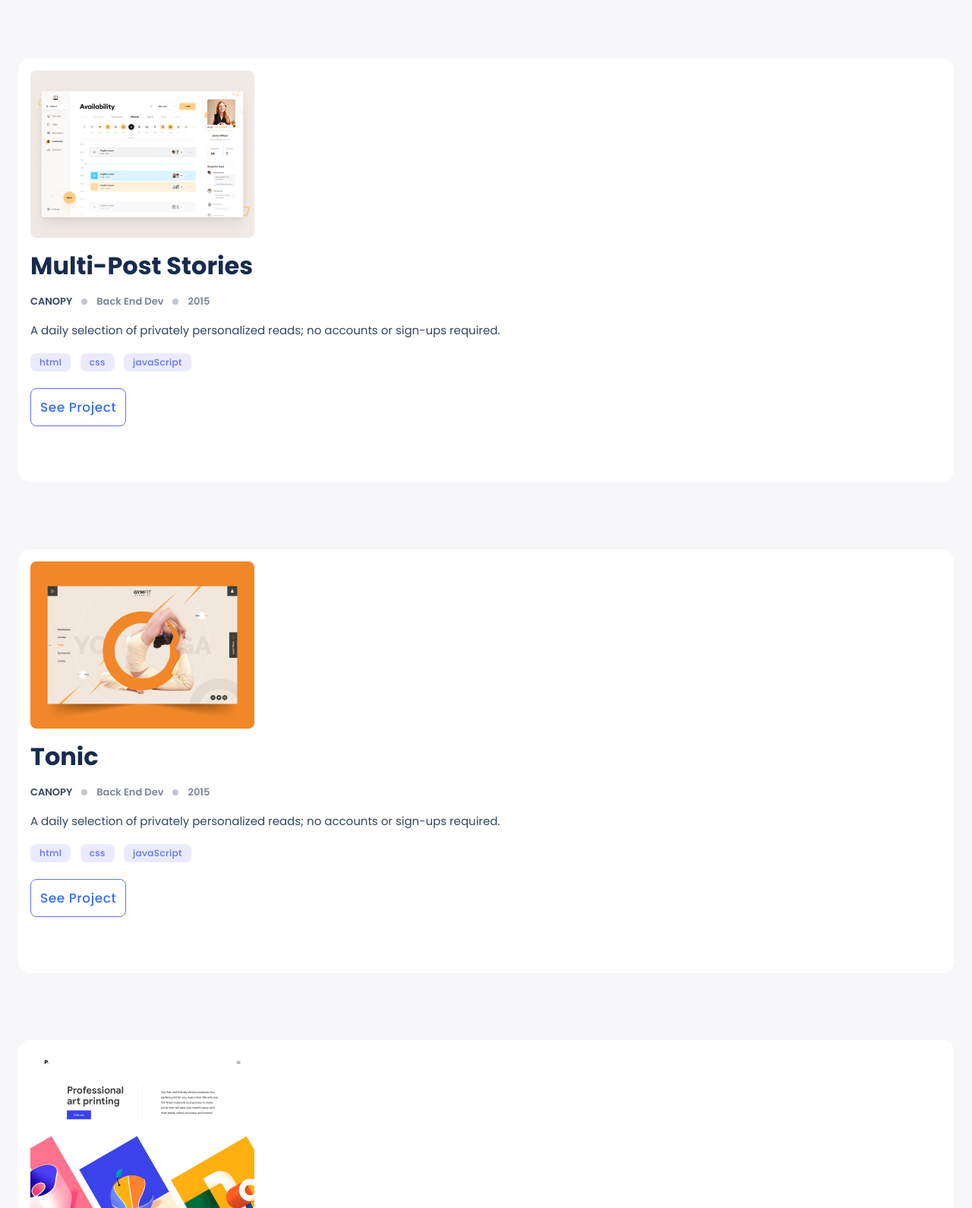
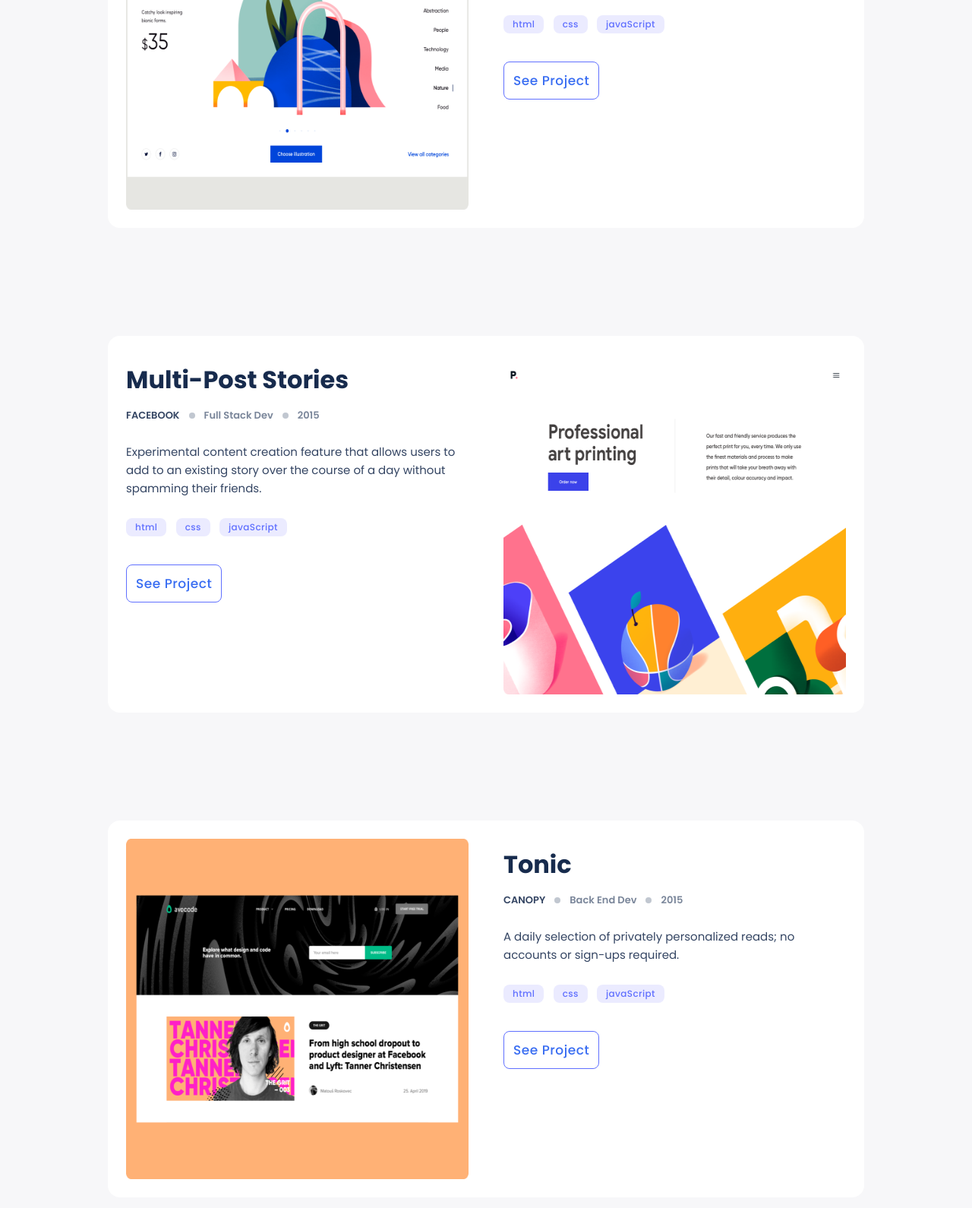
Before and after one commit to Shisui6/portfolio-website, a website: page index.html in a window 1280 px wide. Shown: the part 1210-2800 px from the top of the page at 76% size. Drawn offline with Linux system fonts and the light colour scheme.

Commit message:
Style desktop intro and project section

```diff
--- a/index.html
+++ b/index.html
@@ -29,7 +29,8 @@
     </header>
     <main>
       <section class="intro-section">
-        <h1 class="intro-h1">I'm Okemdi Glad to see you!</h1>
+        <div class="intro-content">
+          <h1 class="intro-h1">I'm Okemdi <br> Glad to see you!</h1>
           <p class="desc">
             I'm a software developer! I can help you build a product , feature or
             website Look through some of my work and experience! If you like what
@@ -62,10 +63,12 @@
               /></a>
             </li>
           </ul>
+        </div>
       </section>
       <section class="projects-section">
         <div class="project">
-          <img src="./resources/images/project-1.png" alt="project-1" />
+          <div id="project-img1"></div>
+          <div>
             <h2>Tonic</h2>
             <div class="project-type">
               <h3 class="text-font">CANOPY</h3>
@@ -85,19 +88,22 @@
             </ul>
             <a href="#" class="pro-res">See Project</a>
           </div>
+        </div>
         <div class="project">
-          <img src="./resources/images/project-2.png" alt="project-2" />
+          <div id="project-img2"></div>
+          <div>
             <h2>Multi-Post Stories</h2>
             <div class="project-type">
-            <h3 class="text-font">CANOPY</h3>
+              <h3 class="text-font">FACEBOOK</h3>
               <img src="./resources/images/counter.svg" alt="counter" />
-            <h4 class="text-font">Back End Dev</h4>
+              <h4 class="text-font">Full Stack Dev</h4>
               <img src="./resources/images/counter.svg" alt="counter" />
               <h4 class="text-font">2015</h4>
             </div>
             <p>
-            A daily selection of privately personalized reads; no accounts or
-            sign-ups required.
+              Experimental content creation feature that allows users to add to
+              an existing story over the course of a day without spamming their
+              friends.
             </p>
             <ul>
               <li>html</li>
@@ -106,8 +112,10 @@
             </ul>
             <a href="#" class="pro-res">See Project</a>
           </div>
+        </div>
         <div class="project">
-          <img src="./resources/images/project-3.png" alt="project-3" />
+          <div id="project-img3"></div>
+          <div>
             <h2>Tonic</h2>
             <div class="project-type">
               <h3 class="text-font">CANOPY</h3>
@@ -127,19 +135,22 @@
             </ul>
             <a href="#" class="pro-res">See Project</a>
           </div>
+        </div>
         <div class="project">
-          <img src="./resources/images/project-4.png" alt="project-4" />
+          <div id="project-img4"></div>
+          <div>
             <h2>Multi-Post Stories</h2>
             <div class="project-type">
-            <h3 class="text-font">CANOPY</h3>
+              <h3 class="text-font">FACEBOOK</h3>
               <img src="./resources/images/counter.svg" alt="counter" />
-            <h4 class="text-font">Back End Dev</h4>
+              <h4 class="text-font">Full Stack Dev</h4>
               <img src="./resources/images/counter.svg" alt="counter" />
               <h4 class="text-font">2015</h4>
             </div>
             <p>
-            A daily selection of privately personalized reads; no accounts or
-            sign-ups required.
+              Experimental content creation feature that allows users to add to
+              an existing story over the course of a day without spamming their
+              friends.
             </p>
             <ul>
               <li>html</li>
@@ -148,10 +159,11 @@
             </ul>
             <a href="#" class="pro-res">See Project</a>
           </div>
+        </div>
       </section>
       <section class="about-section">
         <div class="about">
-          <h2 class="intro-h1">About Myself</h2>
+          <h2 class="intro-h1">About <br> Myself</h2>
           <p class="desc">
             Hello I'm a software developer! I can help you build a product ,
             feature or website Look through some of my work and experience! If
@@ -234,35 +246,10 @@
             feature that you need built or a project that needs coding. I’d love
             to help with it
           </p>
-          <form
-            action="https://formspree.io/f/xrgdqdrv
-		  "
-            method="post"
-          >
-            <input
-              type="text"
-              name="Name"
-              id="Name"
-              placeholder="Full name"
-              maxlength="30"
-              required
-            />
-            <input
-              type="email"
-              name="email"
-              id="email"
-              placeholder="Email"
-              required
-            />
-            <textarea
-              name="message"
-              id="message"
-              cols="30"
-              rows="6"
-              placeholder="Write your message here"
-              maxlength="500"
-              required
-            ></textarea>
+          <form action="https://formspree.io/f/xrgdqdrv" method="post">
+            <input type="text" name="Name" id="Name" placeholder="Full name" maxlength="30" required />
+            <input type="email" name="email" id="email" placeholder="Email" required />
+            <textarea name="message" id="message" cols="30" rows="6" placeholder="Write your message here" maxlength="500" required></textarea>
             <input type="submit" value="Get in Touch" />
           </form>
         </div>
--- a/resources/CSS/style.css
+++ b/resources/CSS/style.css
@@ -20,6 +20,11 @@ header {
   background-color: #fff;
   padding: 14px 24px;
   justify-content: space-between;
+  position: fixed;
+  width: 100%;
+  top: 0;
+  box-shadow: 0 8px 16px rgba(230, 232, 247, 0.1);
+  z-index: 1;
 }
 
 header a {
@@ -55,6 +60,8 @@ header li {
   background-size: cover;
   border-bottom-left-radius: 100px;
   padding: 114px 24px;
+  height: 100vh;
+  margin-top: 48px;
 }
 
 .intro-h1 {
@@ -91,7 +98,7 @@ ul {
 
 .projects-section {
   display: grid;
-  grid-template-rows: 558px 558px 558px 558px;
+  grid-template-rows: 555px 575px 555px 575px;
   gap: 88px;
   padding: 114px 24px;
 }
@@ -100,6 +107,24 @@ ul {
   background-color: #fff;
   border-radius: 16px;
   padding: 16px;
+  display: grid;
+  grid-template-rows: 220px 288px;
+}
+
+#project-img1 {
+  background-image: url('../images/project-1.png');
+}
+
+#project-img2 {
+  background-image: url('../images/project-2.png');
+}
+
+#project-img3 {
+  background-image: url('../images/project-3.png');
+}
+
+#project-img4 {
+  background-image: url('../images/project-4.png');
 }
 
 .project h2 {
@@ -107,8 +132,8 @@ ul {
   font-size: 32px;
   line-height: 44px;
   color: #172b4d;
-  margin-top: 8px;
   margin-bottom: 0;
+  margin-top: 12px;
 }
 
 .project-type {
@@ -196,6 +221,7 @@ ul {
   padding: 114px 24px;
   padding-bottom: 80px;
   border-top-right-radius: 90px;
+  display: grid;
 }
 
 .about {
@@ -323,7 +349,6 @@ textarea {
   font-weight: 400;
   font-size: 15px;
   line-height: 24px;
-  z-index: 5;
   width: 100%;
   padding: 15px 16px;
 }
@@ -340,7 +365,6 @@ input[type=submit] {
   font-size: 17px;
   border: none;
   margin-top: 22px;
-  left: 0;
   line-height: 24px;
   cursor: pointer;
 }
@@ -362,6 +386,7 @@ input[type=submit]:active {
     padding: 25px 12%;
     justify-content: space-between;
     align-items: center;
+    height: 72px;
   }
 
   header nav {
@@ -371,4 +396,69 @@ input[type=submit]:active {
   header li {
     display: inline-block;
   }
+
+  .intro-section {
+    background-color: #fff;
+    background-image: url('../images/desktop-intro.png');
+    background-size: 96% 85%;
+    background-repeat: no-repeat;
+    background-position: 45px 20px;
+    margin-top: 72px;
+    display: flex;
+    align-items: center;
+    justify-content: center;
+  }
+
+  .intro-content {
+    width: 62%;
+  }
+
+  .projects-section {
+    grid-template-rows: 496px 496px 496px 496px;
+    gap: 142px;
+    padding: 142px;
+  }
+
+  .project {
+    padding: 24px;
+    grid-template-columns: 1fr 1fr;
+    grid-template-rows: 1fr;
+    gap: 46px;
+  }
+
+  #project-img1 {
+    background-image: url('../images/desktop-1.png');
+    background-size: 100% 100%;
+  }
+
+  #project-img2 {
+    background-image: url('../images/desktop-2.png');
+    background-size: 100% 100%;
+    grid-column: 2 / 3;
+    grid-row: 1 / 2;
+  }
+
+  #project-img3 {
+    background-image: url('../images/desktop-3.png');
+    background-size: 100% 100%;
+  }
+
+  #project-img4 {
+    background-image: url('../images/desktop-4.png');
+    background-size: 100% 100%;
+    grid-column: 2 / 3;
+    grid-row: 1 / 2;
+  }
+
+  .project-type {
+    margin-bottom: 10px;
+  }
+
+  .project p {
+    margin-bottom: 25px;
+  }
+
+  .project ul {
+    margin-bottom: 50px;
+  }
 }
```
Also changed, not shown: resources/images/desktop-1.png (added), resources/images/desktop-2.png (added), resources/images/desktop-3.png (added), resources/images/desktop-4.png (added), resources/images/desktop-footer.png (added). Lines whose indentation alone changed are shown as unchanged.
